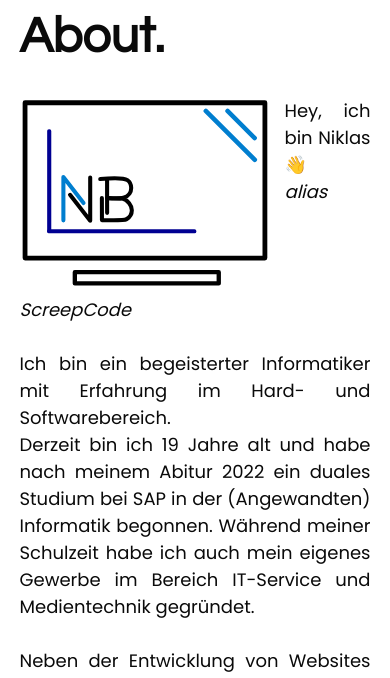
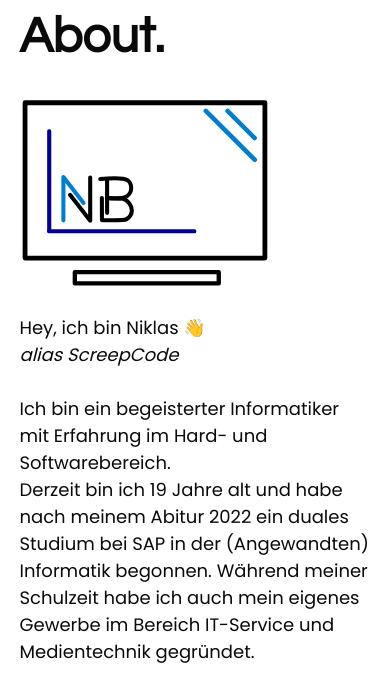
Before and after one commit to ScreepCode/Eigene-Webseite-V2, a plain HTML site: page about.html in a window 390 px wide. Shown: the part 413-1091 px from the top of the page. Drawn offline with Linux system fonts and the light colour scheme.

Commit message:
Change: None Floating Text around Image on Mobile

```diff
--- a/static/css/index.css
+++ b/static/css/index.css
@@ -9,7 +9,6 @@
 }
 
 #about_me #about_text{
-  text-align: justify;
   font-size: 18px;
 }
 
@@ -21,3 +20,10 @@
   color: var(--bg-color);
   background-color: var(--text-color);
 }
+
+@media screen and (max-width: 600px) {
+  #about_me #logo{
+    margin-right: 15px;
+    float: none !important;
+  }
+}
```
